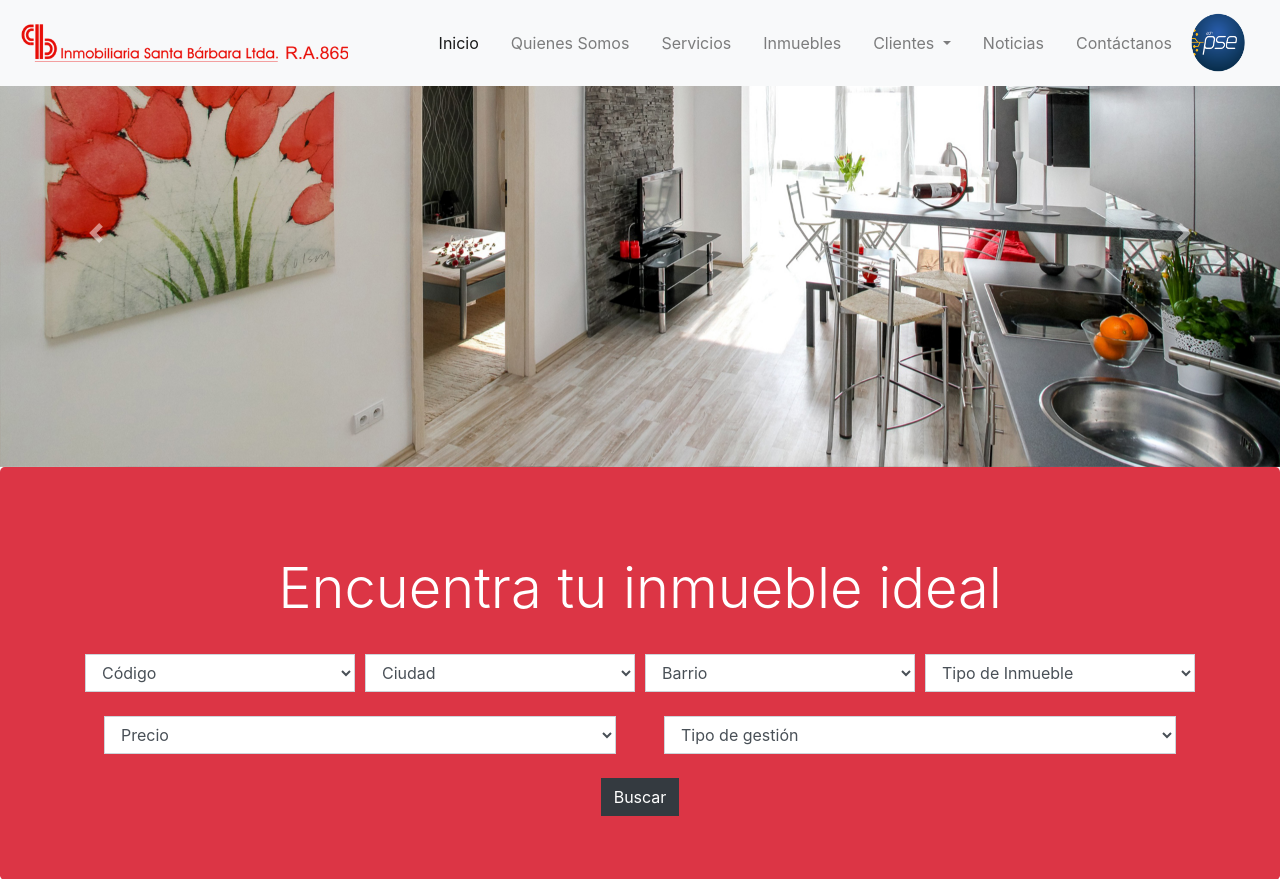
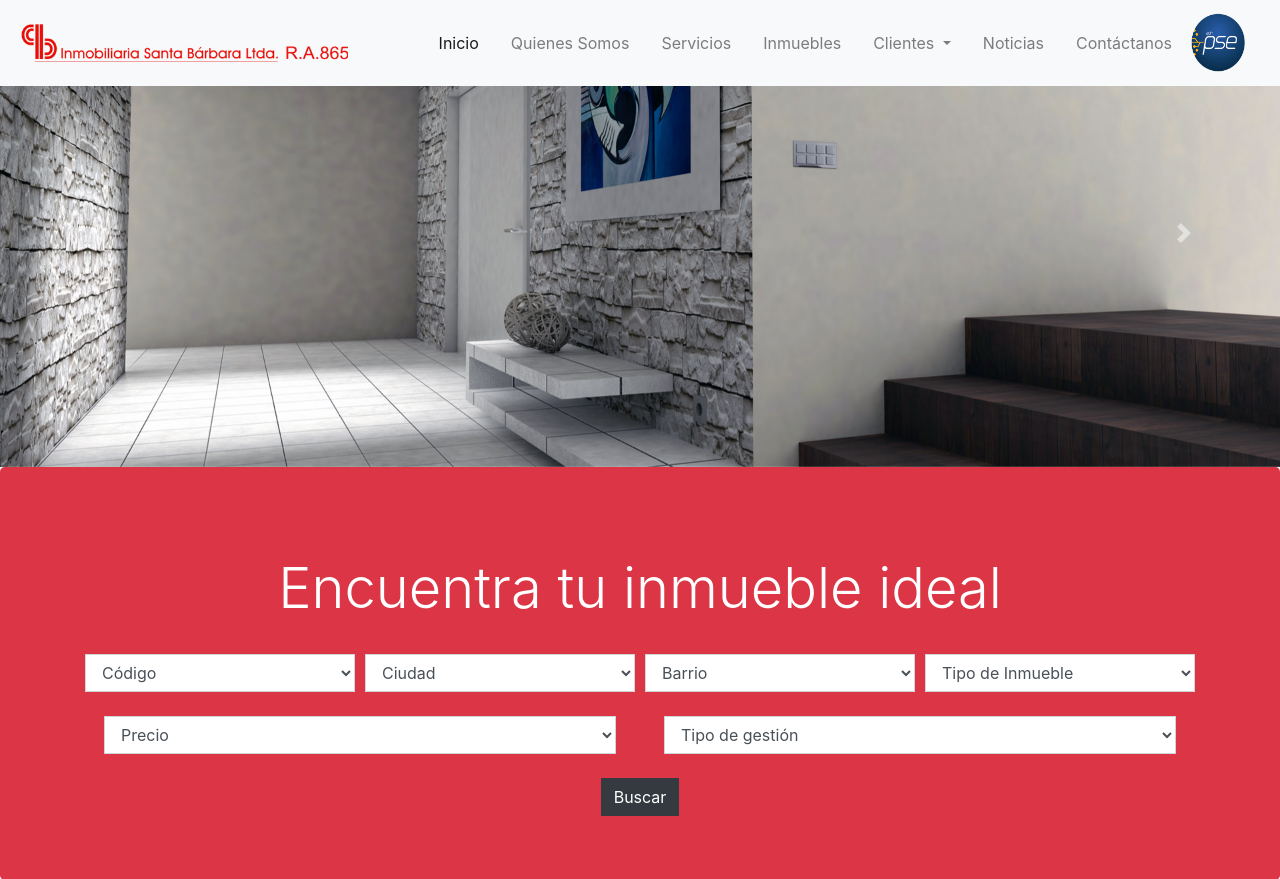
Before and after one commit to DexconDigital/SantaBarbara, a PHP site: page / in a window 1280 px wide. Shown: the top 879 px of the page. Run offline with PHP 8.4, Linux system fonts and the light colour scheme.

Commit message:
Correcion en el array .
Se modifica el array en el inicio

```diff
--- a/index.php
+++ b/index.php
@@ -21,14 +21,18 @@
       <div style="position: relative;" id="carouselExampleFade" class="carousel slide carousel-fade" data-ride="carousel">
         <div class="carousel-inner">
           <?php
+            // Colocarle un nombre más corto al array
+            $r=$imagenes_slide_principal;
+            // Declarar el primer item del carousel con la clase active
             echo '<div class="carousel-item active">
-                    <img src="'.$imagenes_slide_principal[0]['imagen'].'" class="w-100" alt="'.$imagenes_slide_principal[0]['alt'].'">
+                    <img src="'.$r[0]['imagen'].'" class="w-100" alt="'.$r[0]['alt'].'">
                   </div>';
-            for($i=1; $i<count($imagenes_slide_principal); $i++){
-                $r = $imagenes_slide_principal[$i];
-                echo '<div class="carousel-item active">
+            //iterar el array para imprimir todos los valores
+            for($i=1; $i<count($r); $i++){
+                $r = $r[$i];
+                echo '<div class="carousel-item">
                         <img src="'.$r['imagen'].'" class="w-100" alt="'.$r['alt'].'">
-                    </div>';
+                      </div>';
             }
           ?>
         </div>
```
